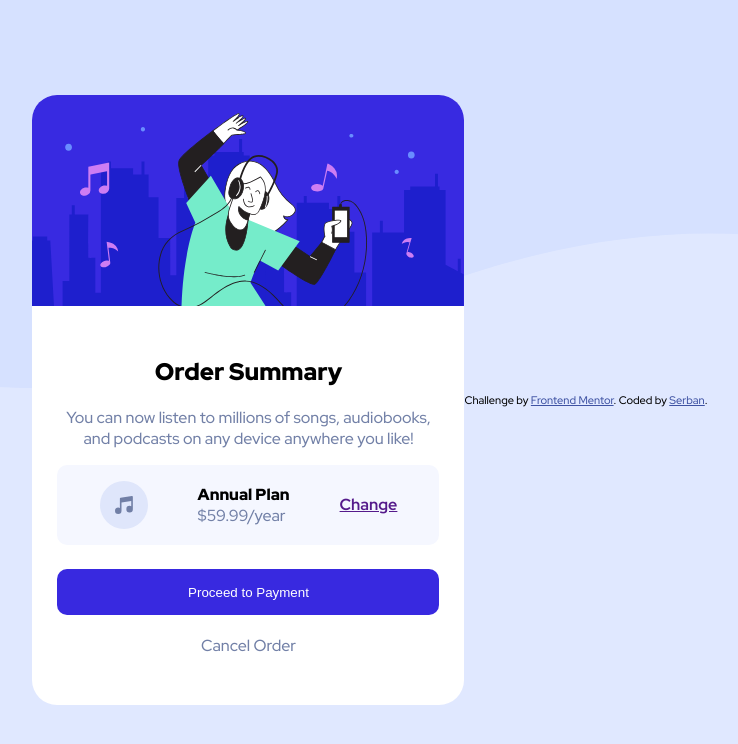
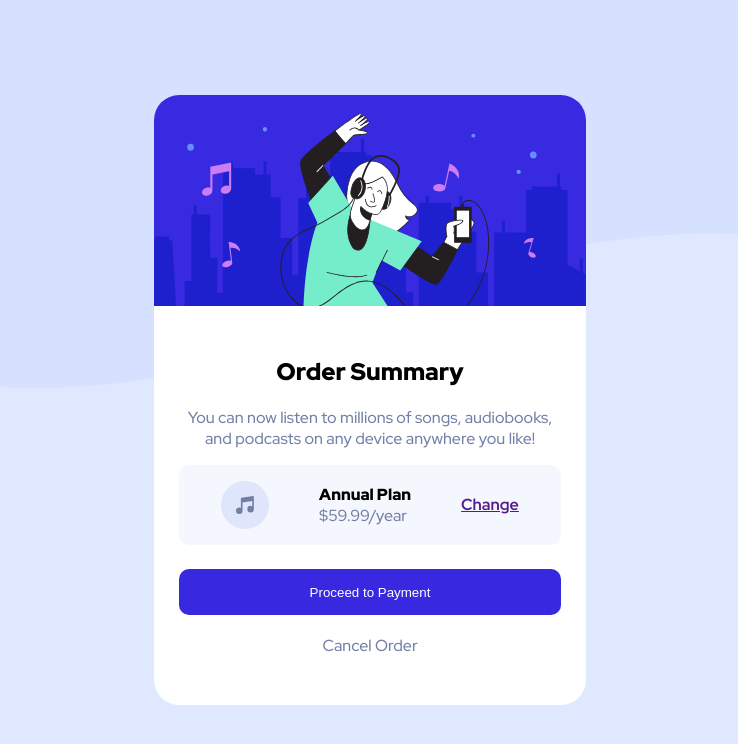
Before and after one commit to dasserban1/order-summary-component, a plain HTML site: page index.html in a window 1280 px wide. Shown: the whole page, without its empty margins (270-1008 px from the left). Drawn offline with Linux system fonts and the light colour scheme.

Commit message:
Update index.html

```diff
--- a/index.html
+++ b/index.html
@@ -48,11 +48,6 @@
         </div>
     </article>
   </main>
-  <footer>
-    <div class="attribution">
-      Challenge by <a href="https://www.frontendmentor.io?ref=challenge" target="_blank">Frontend Mentor</a>.
-      Coded by <a href="#">Serban</a>.
-    </div>
-  </footer>
+
 </body>
 </html>
```
